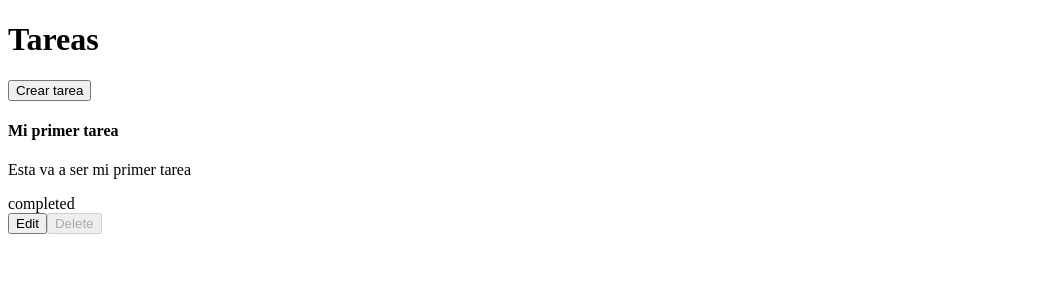
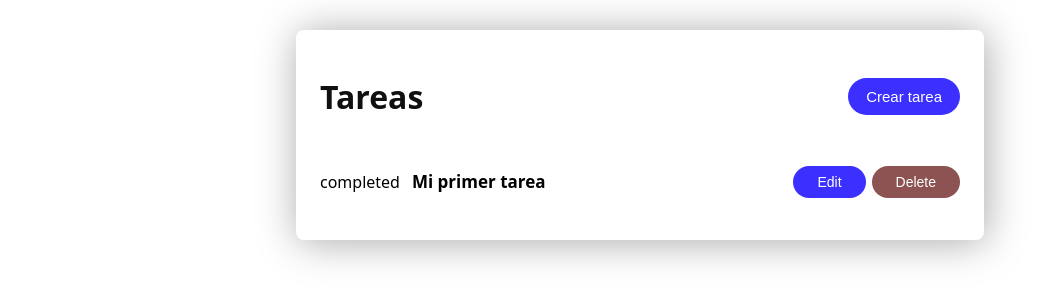
Before and after one commit to CarMi0Proggramer/curso-de-angular-todo-app, an Angular app: page / in a window 1280 px wide. Shown: the top 302 px of the page, without its empty margins (0-1062 px from the left). Built offline with nearby package versions, Linux system fonts and the light colour scheme.

Commit message:
Se agregan los estilos básicos para las tareas

```diff
--- a/src/app/app.component.css
+++ b/src/app/app.component.css
@@ -0,0 +1,35 @@
+.content {
+  max-width: 640px;
+  margin: 30px auto;
+  background-color: #fff;
+  box-shadow: 2px 2px 40px #a9a9a9;
+  padding: 24px;
+  border-radius: 8px;
+  display: flex;
+  flex-direction: column;
+  gap: 8px;
+}
+
+div:first-child {
+  display: flex;
+  justify-content: space-between;
+  align-items: center;
+  gap: 8px;
+}
+
+h1 {
+  font-size: 32px;
+  font-family: system-ui, -apple-system, BlinkMacSystemFont, "Segoe UI", Roboto,
+    Oxygen, Ubuntu, Cantarell, "Open Sans", "Helvetica Neue", sans-serif;
+  font-weight: 700;
+  color: #110f0f;
+}
+
+button {
+  border: none;
+  background-color: #3b30ff;
+  color: #fff;
+  padding: 10px 18px;
+  font-size: 15px;
+  border-radius: 50px;
+}
--- a/src/app/task/task.component.css
+++ b/src/app/task/task.component.css
@@ -0,0 +1,52 @@
+.task {
+  display: flex;
+  align-items: center;
+  justify-content: space-between;
+  gap: 8px;
+  font-family: system-ui, -apple-system, BlinkMacSystemFont, "Segoe UI", Roboto,
+    Oxygen, Ubuntu, Cantarell, "Open Sans", "Helvetica Neue", sans-serif;
+}
+
+.task div {
+  display: flex;
+  align-items: center;
+  gap: 12px;
+}
+
+.task div:last-child {
+  gap: 6px;
+}
+
+.task h4 {
+  font-size: 17px;
+  font-weight: 600;
+}
+
+button {
+  border: none;
+  background-color: #3b30ff;
+  color: #fff;
+  padding: 8px 24px;
+  font-size: 14px;
+  border-radius: 50px;
+}
+
+button:last-child {
+  background-color: #c03131;
+}
+
+button:disabled {
+  background-color: #8d5252;
+}
+
+.task-status-completed {
+  border-radius: 50%;
+  border: 5px solid #11ff22;
+  padding: 7px;
+}
+
+.task-status-pending {
+  border-radius: 50%;
+  border: 5px solid #fde000;
+  padding: 7px;
+}
--- a/src/app/task/task.component.html
+++ b/src/app/task/task.component.html
@@ -1,8 +1,7 @@
 <div class="task">
   <div>
+    <span>{{ task.status }}</span>
     <h4>{{ task.name }}</h4>
-    <p>{{ task.description }}</p>
-    <span>{{ task.status }}</span>
   </div>
   <div>
     <button>Edit</button>
```
